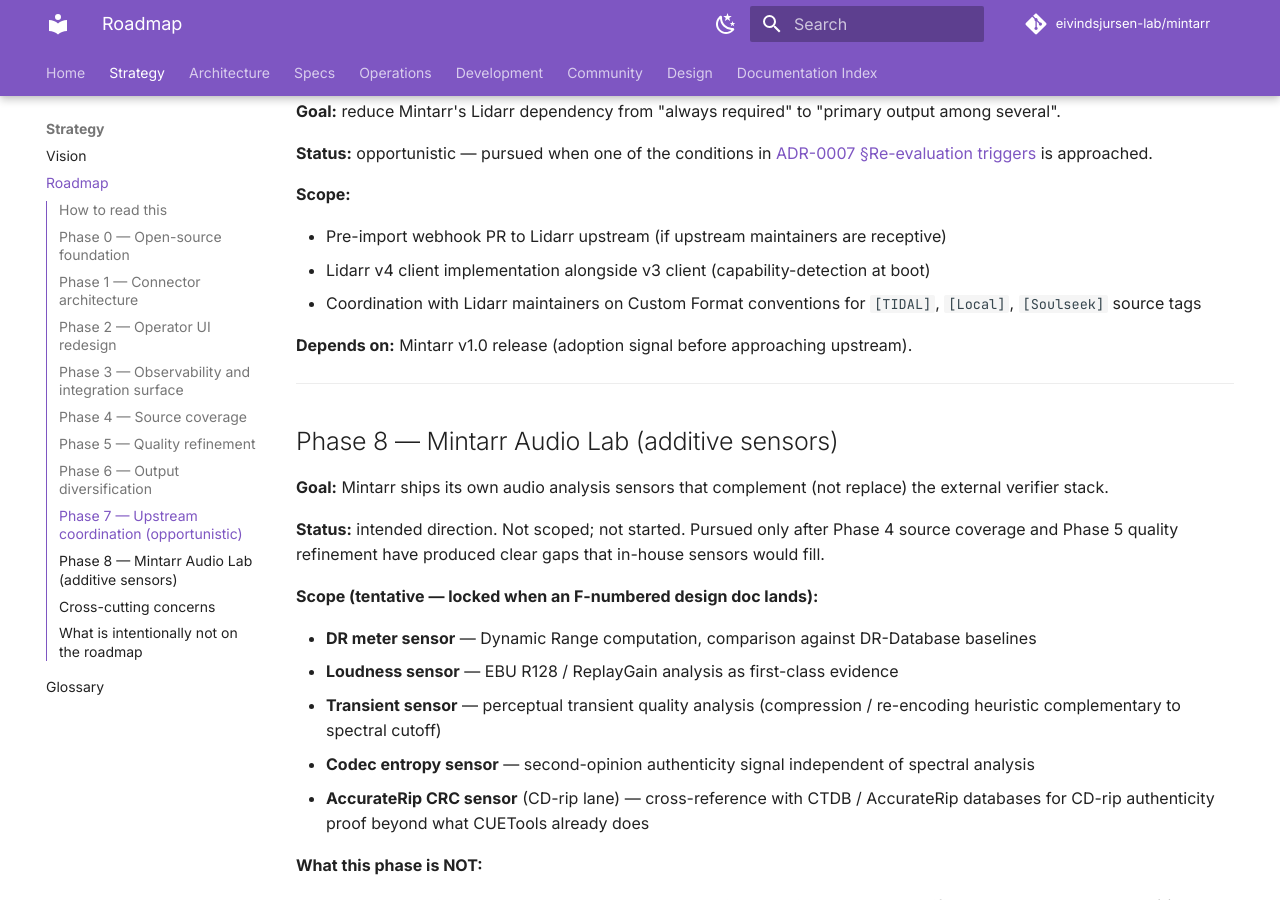
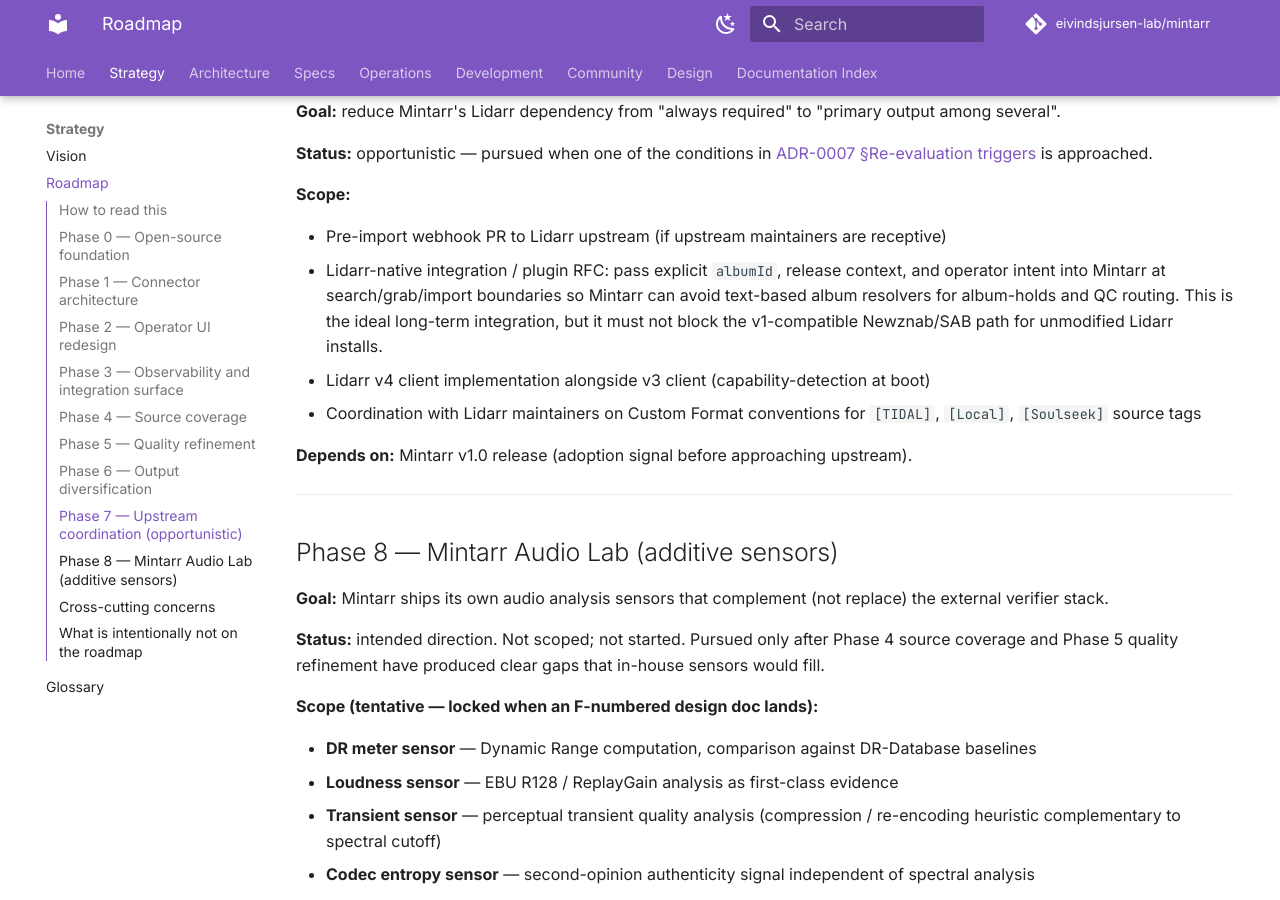
Before and after one commit to VectorOfDoubt/mintarr, an MkDocs documentation site: the page built from docs/strategy/ROADMAP.md, in a window 1280 px wide and 900 px high, scrolled down 5579 px. Built offline with MkDocs 1.6.1 and Material for MkDocs 9.7.7, drawn with Linux system fonts in a browser that asks for light colours; comment, search, counter and statistics services are not loaded.

Commit message:
docs: add lidarr-native integration plugin rfc to roadmap
Phase 7 entry: the ideal long-term path is Lidarr passing explicit albumId,
release context, and operator intent into Mintarr at search/grab/import
boundaries, so album-holds and QC routing avoid text-based album resolvers.
Scoped explicitly as a future integration that must not block the v1
Newznab/SAB-compatible path for unmodified Lidarr installs.

Co-Authored-By: Claude Opus 4.8 <noreply@anthropic.com>

```diff
--- a/docs/strategy/ROADMAP.md
+++ b/docs/strategy/ROADMAP.md
@@ -169,6 +169,7 @@ Restore implementation follows [Phase 3 restore endpoint design](../design/PHASE
 **Scope:**
 
 - Pre-import webhook PR to Lidarr upstream (if upstream maintainers are receptive)
+- Lidarr-native integration / plugin RFC: pass explicit `albumId`, release context, and operator intent into Mintarr at search/grab/import boundaries so Mintarr can avoid text-based album resolvers for album-holds and QC routing. This is the ideal long-term integration, but it must not block the v1-compatible Newznab/SAB path for unmodified Lidarr installs.
 - Lidarr v4 client implementation alongside v3 client (capability-detection at boot)
 - Coordination with Lidarr maintainers on Custom Format conventions for `[TIDAL]`, `[Local]`, `[Soulseek]` source tags
 
```
